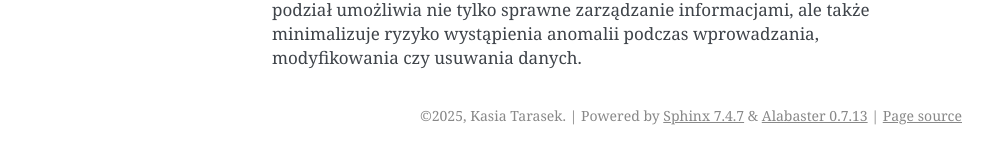
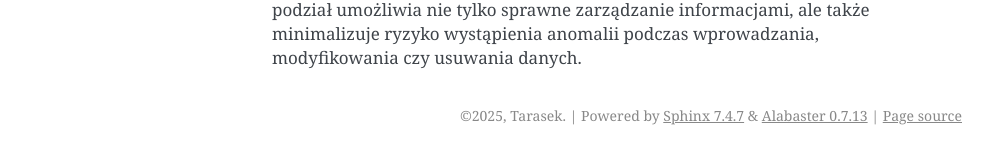
Before and after one commit to kasia-ta/sprawozdanie, a Sphinx documentation site: the page built from source/rozdzial1/index.rst, in a window 1280 px wide. Shown: the part 530-694 px from the top of the page, without its empty margins (148-1141 px from the left). Built offline with Sphinx 7.4.7, drawn with Linux system fonts in a browser that asks for light colours; pages that are not in the unit, such as notebooks, are missing from menus; some of the changed lines change nothing that is shown.

Commit message:
Update conf.py

```diff
--- a/source/conf.py
+++ b/source/conf.py
@@ -1,3 +1,4 @@
+
 # Configuration file for the Sphinx documentation builder.
 #
 # For the full list of built-in configuration values, see the documentation:
@@ -6,18 +7,18 @@
 # -- Project information -----------------------------------------------------
 # https://www.sphinx-doc.org/en/master/usage/configuration.html#project-information
 
-project = 'Sprawozdanie'
-copyright = '2025, Kasia Tarasek'
-author = 'Kasia Tarasek'
-release = '1'
+project = 'Doc'
+copyright = '2025, Tarasek'
+author = 'Tarasek Katarzyna '
+release = '1.'
 
 # -- General configuration ---------------------------------------------------
 # https://www.sphinx-doc.org/en/master/usage/configuration.html#general-configuration
 
-extensions = []
+extensions = ['sphinx.ext.autodoc']
 
 templates_path = ['_templates']
-exclude_patterns = []
+exclude_patterns = ['_build', 'Thumbs.db', '.DS_Store']
 
 language = 'pl'
 
```
